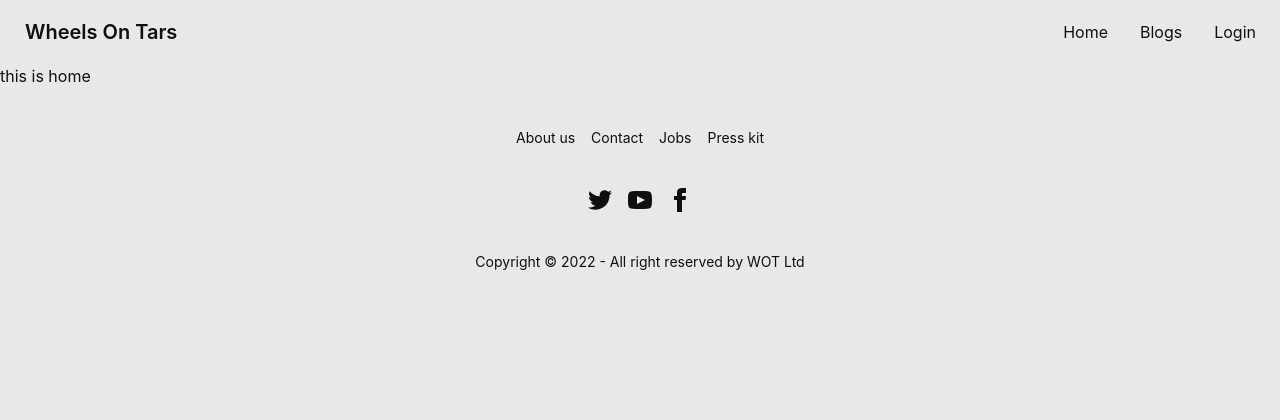
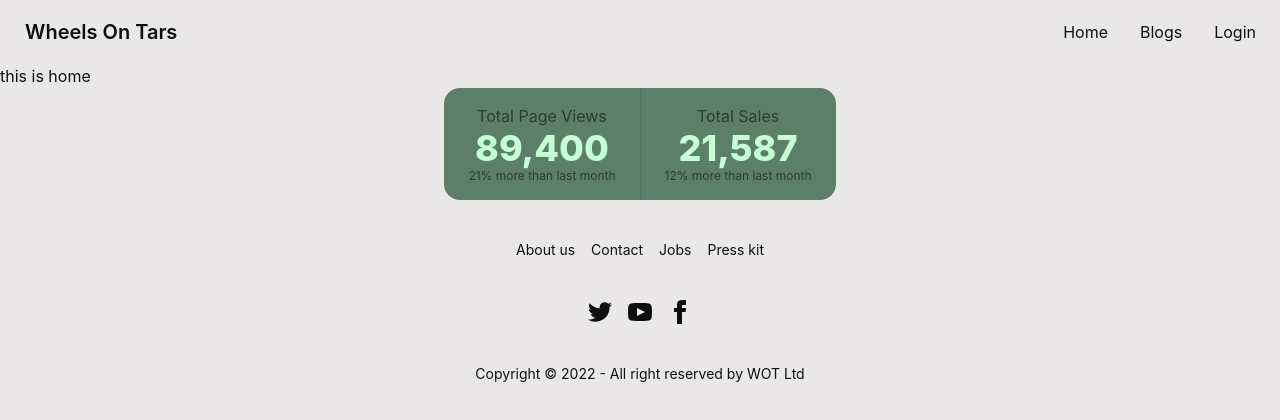
Before and after one commit to katibur/Wheels-On-Tars-Client-Side, a React (Create React App) app: page / in a window 1280 px wide. Shown: the top 420 px of the page. Built offline with nearby package versions, Linux system fonts and the light colour scheme; no server answers.

Commit message:
site details added in home page

```diff
--- a/src/Pages/Home/Home.js
+++ b/src/Pages/Home/Home.js
@@ -1,9 +1,11 @@
 import React from 'react';
+import SiteDetails from './SiteDetails';
 
 const Home = () => {
     return (
         <div>
             <h1>this is home</h1>
+            <SiteDetails></SiteDetails>
         </div>
     );
 };
--- /dev/null
+++ b/src/Pages/Home/SiteDetails.js
@@ -0,0 +1,24 @@
+import React from 'react';
+
+const SiteDetails = () => {
+    return (
+        <div className='mx-auto text-center'>
+            <div className="stats bg-primary text-primary-content">
+
+                <div className="stat">
+                    <div className="stat-title">Total Page Views</div>
+                    <div className="stat-value">89,400</div>
+                    <div className="stat-desc">21% more than last month</div>
+                </div>
+                <div className="stat">
+                    <div className="stat-title">Total Sales</div>
+                    <div className="stat-value">21,587</div>
+                    <div className="stat-desc">12% more than last month</div>
+                </div>
+
+            </div>
+        </div>
+    );
+};
+
+export default SiteDetails;
```
